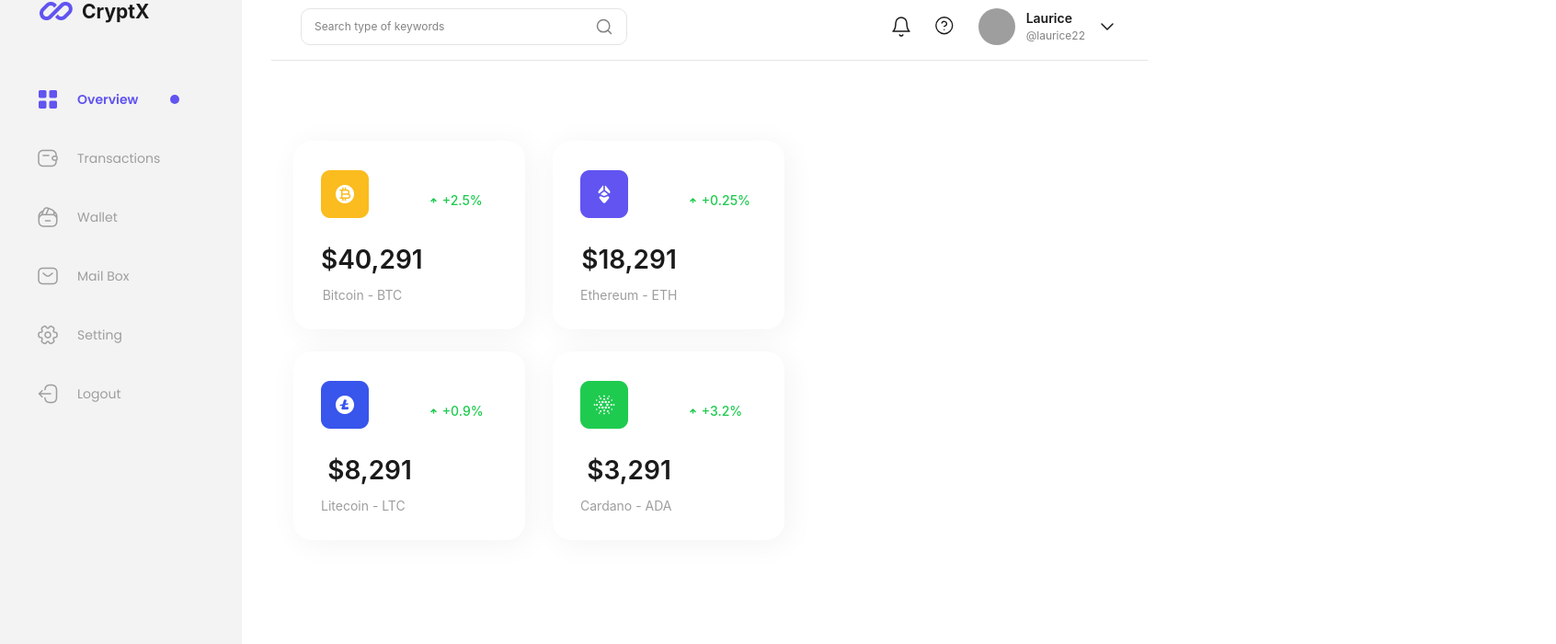
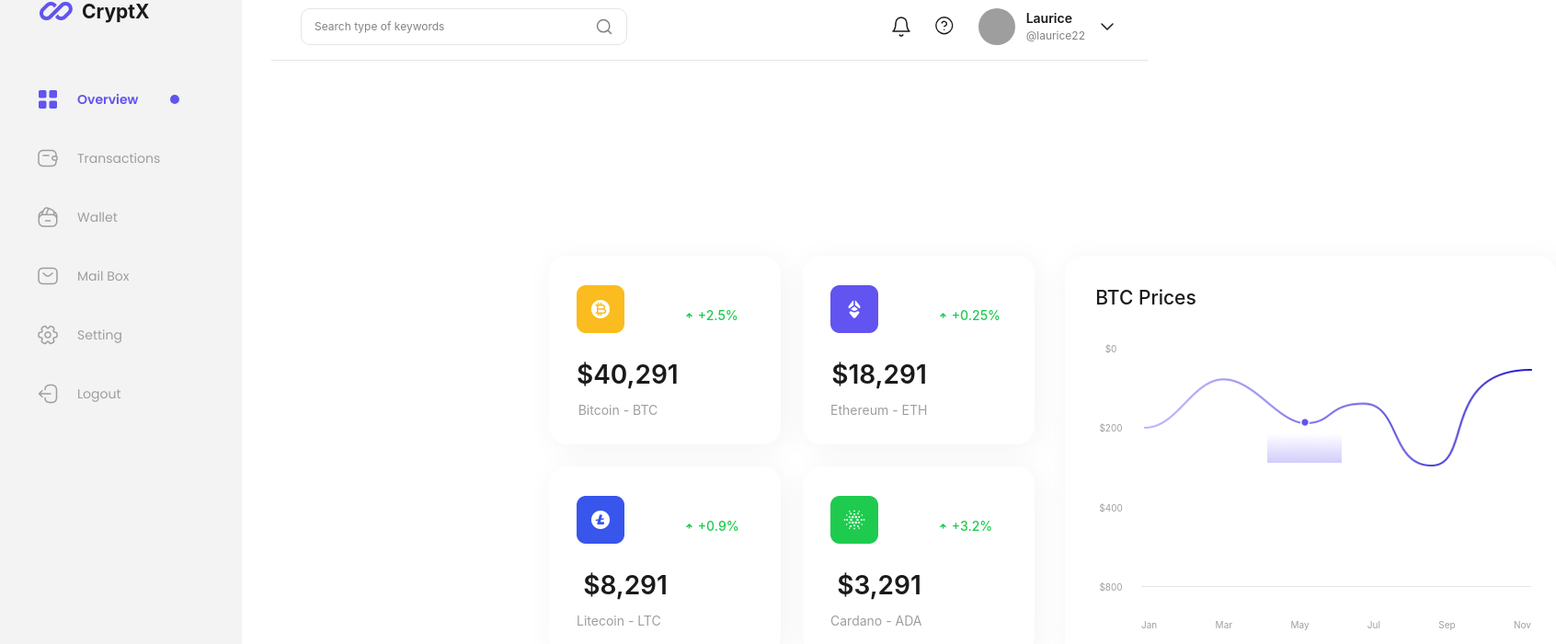
Before and after one commit to zandilemaleka/cryptx-dashboard, a React (Create React App) app: page / in a window 1280 px wide. Shown: the part 40-740 px from the top of the page at 92% size, 1692 px wide, since content can reach past the window. Built offline with nearby package versions, Linux system fonts and the light colour scheme.

Commit message:
Created the ChartVisual.jsx

```diff
--- a/src/components/layout/MainContent.jsx
+++ b/src/components/layout/MainContent.jsx
@@ -1,7 +1,8 @@
 // src/components/layout/MainContent.jsx
 import React from "react";
 import MetricCard from "../ui/MetricCard";
-import { cryptoCards } from "../../data/chartStaticData";
+import ChartVisual from "../ui/ChartVisual";
+import { cryptoCards, btcChartData } from "../../data/chartStaticData";
 
 // Import icons
 import bitcoinIcon from "../../assets/bitcoin.png";
@@ -18,9 +19,10 @@ const MainContent = () => {
   };
 
   return (
-    <div className="p-6">
-      {/* 2x2 Grid for crypto cards */}
-      <div className="grid grid-cols-2 gap-6 max-w-[540px]">
+      <div className="relative w-full h-screen">
+    {/* 2x2 Grid for crypto cards */}
+
+        <div className="absolute top-[149px] left-[302px] grid grid-cols-2 gap-6">
         {cryptoCards.map((card) => (
           <MetricCard
             key={card.id}
@@ -32,6 +34,7 @@ const MainContent = () => {
           />
         ))}
       </div>
+      <ChartVisual {...btcChartData} />
     </div>
   );
 };
--- a/src/components/ui/ChartVisual.jsx
+++ b/src/components/ui/ChartVisual.jsx
@@ -0,0 +1,64 @@
+import React from "react";
+import rectangleImg from "../../assets/rectangle.png";
+import vectorImg from "../../assets/vector.png";
+import dotImg from "../../assets/dot.png";
+
+const ChartVisuals = ({ title, currentPrice, labels, yAxisLabels }) => {
+  return (
+    <div className="absolute w-[534px] h-[442px] top-[149px] left-[863px] bg-white shadow-[4px_4px_33px_rgba(0,0,0,0.05)] rounded-[20px]">
+      <div className="absolute w-[110px] h-[32px] left-[33px] top-[30px]">
+        <span className="font-poppins font-medium text-[21px] leading-[32px] text-[#1A1A1A]">
+          {title}
+        </span>
+      </div>
+
+      <div className="absolute w-[56px] h-[21px] left-[233px] top-[199px]">
+        <span className="font-poppins font-medium text-[14px] leading-[21px] text-white">
+          {currentPrice}
+        </span>
+      </div>
+
+      <div className="absolute w-[34px] h-[274px] left-[33px] top-[94px] flex flex-col justify-between">
+        {yAxisLabels.map((label, index) => (
+          <span
+            key={index}
+            className="font-poppins font-normal text-[10px] leading-[15px] text-[#9E9E9E]"
+          >
+            {label}
+          </span>
+        ))}
+      </div>
+
+      <div className="absolute w-[428px] h-[106px] left-[83px] top-[123px]">
+        <img
+          src={vectorImg}
+          alt="Chart"
+          className="w-full h-full object-contain"
+        />
+      </div>
+
+      <div className="absolute w-[81px] h-[32px] left-[220px] top-[193px]">
+        <img src={rectangleImg} alt="Tooltip" className="w-full h-full" />
+      </div>
+
+      <div className="absolute w-[10px] h-[10px] left-[256px] top-[176px]">
+        <img src={dotImg} alt="Dot" className="w-full h-full" />
+      </div>
+
+      <div className="absolute w-[424px] h-[0px] left-[83px] top-[359px] border-t border-[#E4E4E4]" />
+
+      <div className="absolute w-[424px] h-[16px] left-[83px] top-[394px] flex justify-between">
+        {labels.map((label, index) => (
+          <span
+            key={index}
+            className="font-poppins font-normal text-[10px] leading-[15px] text-[#9E9E9E]"
+          >
+            {label}
+          </span>
+        ))}
+      </div>
+    </div>
+  );
+};
+
+export default ChartVisuals;
```
Also changed, not shown: src/assets/dot.png (added).
